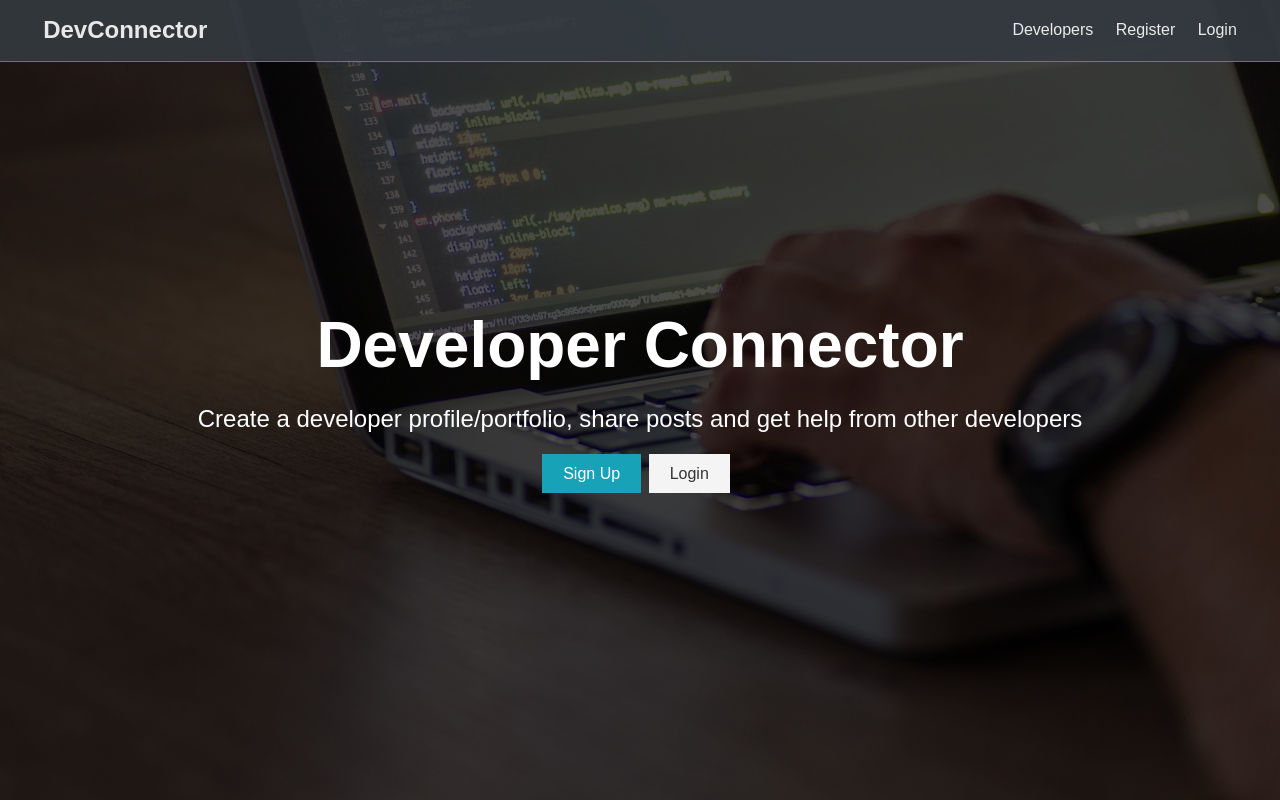
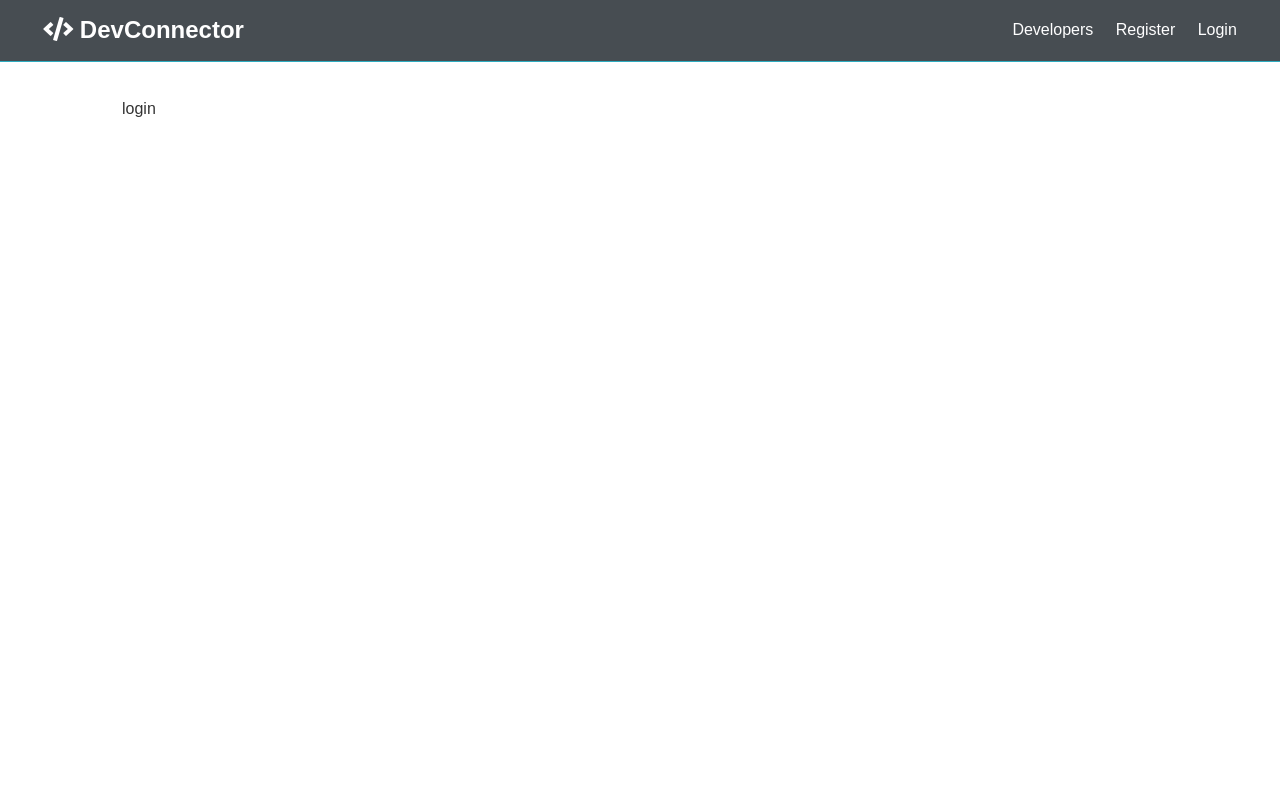
Before and after one commit to letuss004/DevConnector-Nodejs, a React (Create React App) app in the folder client/: page /login in a window 1280 px wide. Built offline with nearby package versions, Linux system fonts and the light colour scheme.

Commit message:
React router setup

```diff
--- a/client/public/index.html
+++ b/client/public/index.html
@@ -1,20 +1,28 @@
 <!DOCTYPE html>
 <html lang="en">
 <head>
-    <meta charset="utf-8" />
-    <link rel="icon" href="%PUBLIC_URL%/favicon.ico" />
-    <meta name="viewport" content="width=device-width, initial-scale=1" />
-    <meta name="theme-color" content="#000000" />
+  <meta charset="utf-8"/>
+  <link rel="icon" href="%PUBLIC_URL%/favicon.ico"/>
+  <meta name="viewport" content="width=device-width, initial-scale=1"/>
+  <meta name="theme-color" content="#000000"/>
   <meta
     name="description"
     content="Web site created using create-react-app"
   />
-    <link rel="apple-touch-icon" href="%PUBLIC_URL%/logo192.png" />
+  <!-- custom font
+   -->
+  <link
+    rel="stylesheet"
+    href="https://use.fontawesome.com/releases/v5.8.1/css/all.css"
+    integrity="sha384-50oBUHEmvpQ+1lW4y57PTFmhCaXp0ML5d60M1M7uH2+nqUivzIebhndOJK28anvf"
+    crossorigin="anonymous"
+  />
+  <link rel="apple-touch-icon" href="%PUBLIC_URL%/logo192.png"/>
   <!--
     manifest.json provides metadata used when your web app is installed on a
     user's mobile device or desktop. See https://developers.google.com/web/fundamentals/web-app-manifest/
   -->
-    <link rel="manifest" href="%PUBLIC_URL%/manifest.json" />
+  <link rel="manifest" href="%PUBLIC_URL%/manifest.json"/>
   <!--
     Notice the use of %PUBLIC_URL% in the tags above.
     It will be replaced with the URL of the `public` folder during the build.
--- a/client/src/App.js
+++ b/client/src/App.js
@@ -1,13 +1,26 @@
 import React, {Fragment} from 'react';
+import {BrowserRouter as Router, Routes, Route} from 'react-router-dom';
 import './resources/css/style.css';
 import Navbar from './components/layout/Navbar';
 import Landing from './components/layout/Landing';
+import Register from './components/auth/Register';
+import Login from './components/auth/Login';
 
 const App = () => (
-    <Fragment>
-        <Navbar/>
-        <Landing/>
-    </Fragment>
+    <Router>
+        <Fragment>
+            <Navbar/>
+            <Routes>
+                <Route exact path='/' element={<Landing/>}/>
+            </Routes>
+            <div className="container">
+                <Routes>
+                    <Route exact path='/register' element={<Register/>}/>
+                    <Route exact path='/login' element={<Login/>}/>
+                </Routes>
+            </div>
+        </Fragment>
+    </Router>
 );
 
 
--- /dev/null
+++ b/client/src/components/auth/Login.js
@@ -0,0 +1,11 @@
+import React from 'react';
+
+const Login = () => {
+    return (
+        <div>
+            login
+        </div>
+    );
+};
+
+export default Login;
--- /dev/null
+++ b/client/src/components/auth/Register.js
@@ -0,0 +1,11 @@
+import React from 'react';
+
+const Register = () => {
+    return (
+        <div>
+            register
+        </div>
+    );
+};
+
+export default Register;
--- a/client/src/components/layout/Landing.js
+++ b/client/src/components/layout/Landing.js
@@ -1,4 +1,5 @@
 import React from 'react';
+import {Link} from 'react-router-dom';
 
 const Landing = () => {
     return (
@@ -11,8 +12,8 @@
                         other developers
                     </p>
                     <div className="buttons">
-                        <a href="register.html" className="btn btn-primary">Sign Up</a>
-                        <a href="login.html" className="btn btn-light">Login</a>
+                        <Link to="/register" className="btn btn-primary">Sign Up</Link>
+                        <Link to="/login" className="btn btn-light">Login</Link>
                     </div>
                 </div>
             </div>
--- a/client/src/components/layout/Navbar.js
+++ b/client/src/components/layout/Navbar.js
@@ -1,15 +1,19 @@
 import React from 'react';
+import {Link} from 'react-router-dom';
+
 
 const Navbar = () => {
     return (
         <nav className="navbar bg-dark">
             <h1>
-                <a href="index.html"><i className="fas fa-code"></i> DevConnector</a>
+                <Link to="/">
+                    <i className="fas fa-code"/> DevConnector
+                </Link>
             </h1>
             <ul>
-                <li><a href="profiles.html">Developers</a></li>
-                <li><a href="register.html">Register</a></li>
-                <li><a href="login.html">Login</a></li>
+                <li><Link to="#">Developers</Link></li>
+                <li><Link to="/register">Register</Link></li>
+                <li><Link to="/login">Login</Link></li>
             </ul>
         </nav>
     );
```
Lines whose indentation alone changed are shown as unchanged.
